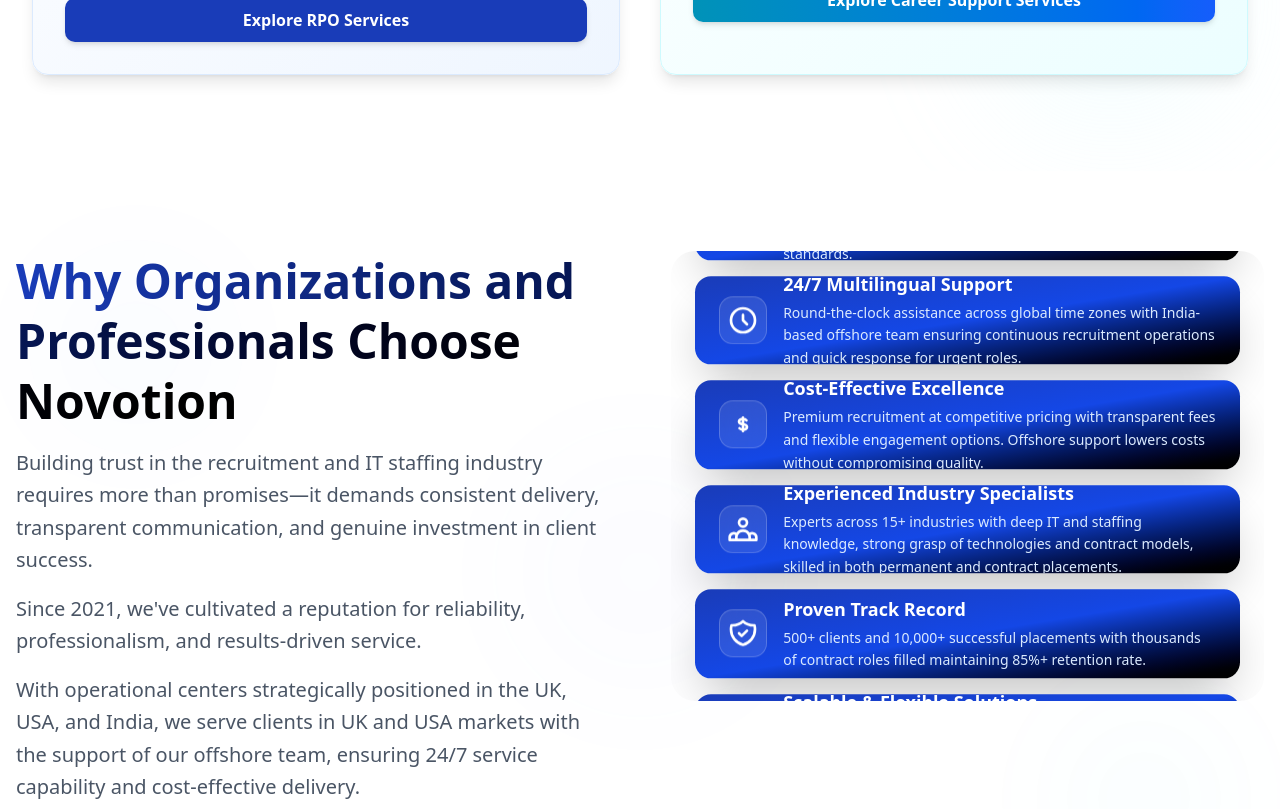
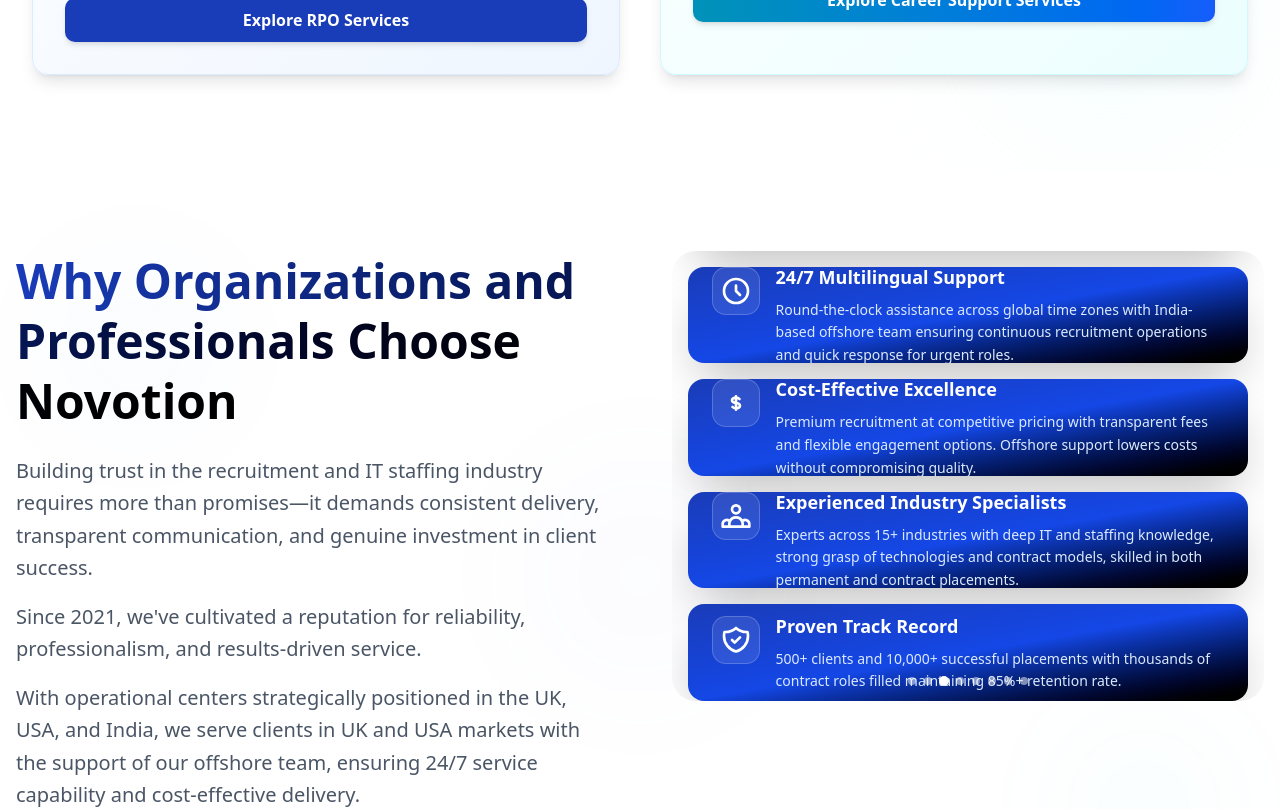
Before and after one commit to sheshansinh/finalnovotion, a Next.js app: page / in a window 1280 px wide. Shown: the part 3120-3929 px from the top of the page. Built offline with nearby package versions, Linux system fonts and the light colour scheme.

Commit message:
why organized section update

```diff
--- a/src/components/Home/Whypartnerwithus.jsx
+++ b/src/components/Home/Whypartnerwithus.jsx
@@ -7,7 +7,9 @@
 const WhyPartnerWithNovotion = () => {
   const [activeIndex, setActiveIndex] = useState(0);
   const [isDragging, setIsDragging] = useState(false);
+  const [cardHeight, setCardHeight] = useState(112.5); // Default height
   const intervalRef = useRef(null);
+  const containerRef = useRef(null);
 
   const features = [
     {
@@ -172,9 +174,18 @@
     },
   ];
 
-  const loopedFeatures = [...features, ...features];
+  // Calculate visible cards based on container height
+  const visibleCards = 4; // We want to show 4 cards at a time
+  const loopedFeatures = [...features, ...features.slice(0, visibleCards)];
 
   useEffect(() => {
+    // Calculate actual card height based on container
+    if (containerRef.current) {
+      const containerHeight = containerRef.current.offsetHeight;
+      const calculatedCardHeight = containerHeight / visibleCards;
+      setCardHeight(calculatedCardHeight);
+    }
+
     if (intervalRef.current) {
       clearInterval(intervalRef.current);
     }
@@ -195,10 +206,21 @@
   const handleDragEnd = (event, info) => {
     setIsDragging(false);
     const offset = info.offset.y;
-    const cardHeight = 112.5;
+    const velocity = info.velocity.y;
+
+    // If user swiped with significant velocity
+    if (Math.abs(velocity) > 100) {
+      if (velocity > 0) {
+        setActiveIndex(prev => Math.max(0, prev - 1));
+      } else {
+        setActiveIndex(prev => Math.min(features.length - 1, prev + 1));
+      }
+    } else {
+      // If user dragged without significant velocity
       const draggedCards = Math.round(offset / cardHeight);
       const newIndex = activeIndex - draggedCards;
       setActiveIndex(Math.max(0, Math.min(features.length - 1, newIndex)));
+    }
   };
 
   return (
@@ -218,67 +240,77 @@
 
       <div className="container mx-auto px-4 py-12 md:py-16 lg:py-20 relative z-10">
         {/* Main Grid Container for a Two-Column Layout */}
-        <div className="flex flex-col lg:flex-row items-center lg:items-start gap-12 lg:gap-16">
+        <div className="flex flex-col lg:flex-row items-center lg:items-start gap-8 lg:gap-12 xl:gap-16">
           {/* Left Column: Header and CTA */}
-          <div className="w-full m-auto flex-col justify-center align-middle lg:w-1/2 text-center lg:text-left">
-            <h2 className="text-2xl sm:text-3xl md:text-4xl lg:text-5xl font-bold leading-tight mb-4">
+          <div className="w-full lg:w-1/2 text-center lg:text-left flex flex-col justify-center">
+            <h2 className="text-2xl sm:text-3xl md:text-4xl lg:text-5xl font-bold leading-tight mb-6">
               <span className="bg-clip-text text-transparent bg-gradient-to-r from-blue-800 to-black">
                 Why Organizations and Professionals Choose Novotion
               </span>
             </h2>
-            <p className="text-base md:text-lg lg:text-xl text-gray-600 max-w-2xl mx-auto lg:mx-0 leading-relaxed mb-4">
+            <div className="space-y-4 mb-8">
+              <p className="text-base md:text-lg lg:text-xl text-gray-600 leading-relaxed">
                 Building trust in the recruitment and IT staffing industry requires more than
                 promises—it demands consistent delivery, transparent communication, and genuine
                 investment in client success.
               </p>
-            <p className="text-base md:text-lg lg:text-xl text-gray-600 max-w-2xl mx-auto lg:mx-0 leading-relaxed mb-4">
+              <p className="text-base md:text-lg lg:text-xl text-gray-600 leading-relaxed">
                 Since 2021, we've cultivated a reputation for reliability, professionalism, and
                 results-driven service.
               </p>
-            <p className="text-base md:text-lg lg:text-xl text-gray-600 max-w-2xl mx-auto lg:mx-0 leading-relaxed mb-8">
+              <p className="text-base md:text-lg lg:text-xl text-gray-600 leading-relaxed">
                 With operational centers strategically positioned in the UK, USA, and India, we serve
                 clients in UK and USA markets with the support of our offshore team, ensuring 24/7
                 service capability and cost-effective delivery.
               </p>
+            </div>
 
-
-
-            <NovotionButton href="/contect" variant="outline" className="flex align-middle justify-center">
+            <div className="flex justify-center lg:justify-start">
+              <NovotionButton href="/contact" variant="outline">
                 Partner With Us
               </NovotionButton>
             </div>
+          </div>
 
           {/* Right Column: Vertical Slider */}
-          <div className="w-full lg:w-1/2 relative overflow-hidden h-[450px] md:h-[550px] lg:h-[450px] rounded-3xl p-4">
+          <div
+            ref={containerRef}
+            className="w-full lg:w-1/2 relative overflow-hidden h-[450px] md:h-[500px] lg:h-[450px] rounded-3xl p-2"
+          >
             <motion.div
               className="flex flex-col h-full cursor-grab active:cursor-grabbing"
               drag="y"
               dragConstraints={{
-                top: -(features.length * 112.5 - 450),
+                top: -(features.length * cardHeight - (containerRef.current?.offsetHeight || 450)),
                 bottom: 0,
               }}
+              dragElastic={0.1}
               onDragStart={() => setIsDragging(true)}
               onDragEnd={handleDragEnd}
-              animate={{ y: `-${activeIndex * 25}%` }}
-              transition={{ type: "tween", duration: 1, ease: "easeInOut" }}
+              animate={{ y: -activeIndex * cardHeight }}
+              transition={{ type: "spring", damping: 30, stiffness: 300 }}
             >
               {loopedFeatures.map((feature, index) => (
-                <div key={index} className="flex-shrink-0 w-full h-1/4 p-2">
-                  <div className="bg-gradient-to-br from-blue-800 via-blue-700 to-black rounded-2xl shadow-2xl overflow-hidden h-full flex items-center">
-                    <div className="p-4 md:p-6">
-                      <div className="flex items-center gap-2 md:gap-4">
+                <div
+                  key={index}
+                  className="flex-shrink-0 w-full p-2"
+                  style={{ height: `${cardHeight}px` }}
+                >
+                  <div className="bg-gradient-to-br from-blue-800 via-blue-700 to-black rounded-2xl shadow-2xl overflow-hidden h-full flex items-center hover:shadow-xl transition-shadow duration-300">
+                    <div className="p-4 md:p-6 w-full">
+                      <div className="flex items-start gap-3 md:gap-4">
                         {/* Icon Section */}
-                        <div className="flex-shrink-0">
+                        <div className="flex-shrink-0 mt-1">
                           <div className="w-10 h-10 md:w-12 md:h-12 bg-white/10 rounded-xl flex items-center justify-center backdrop-blur-sm border border-white/20">
                             <div className="text-white">{feature.icon}</div>
                           </div>
                         </div>
                         {/* Content Section */}
-                        <div className="flex-1">
-                          <h3 className="text-base md:text-lg font-bold text-white mb-1">
+                        <div className="flex-1 min-w-0">
+                          <h3 className="text-base md:text-lg font-bold text-white mb-2 line-clamp-2">
                             {feature.title}
                           </h3>
-                          <p className="text-xs md:text-sm text-blue-100 leading-relaxed">
+                          <p className="text-xs md:text-sm text-blue-100 leading-relaxed line-clamp-3">
                             {feature.description}
                           </p>
                         </div>
@@ -288,6 +320,19 @@
                 </div>
               ))}
             </motion.div>
+
+            {/* Navigation Dots */}
+            <div className="absolute bottom-4 left-1/2 transform -translate-x-1/2 flex space-x-2">
+              {features.map((_, index) => (
+                <button
+                  key={index}
+                  className={`w-2 h-2 rounded-full transition-all duration-300 ${
+                    index === activeIndex ? 'bg-white scale-125' : 'bg-white/50'
+                  }`}
+                  onClick={() => setActiveIndex(index)}
+                />
+              ))}
+            </div>
           </div>
         </div>
       </div>
```
Lines whose indentation alone changed are shown as unchanged.
